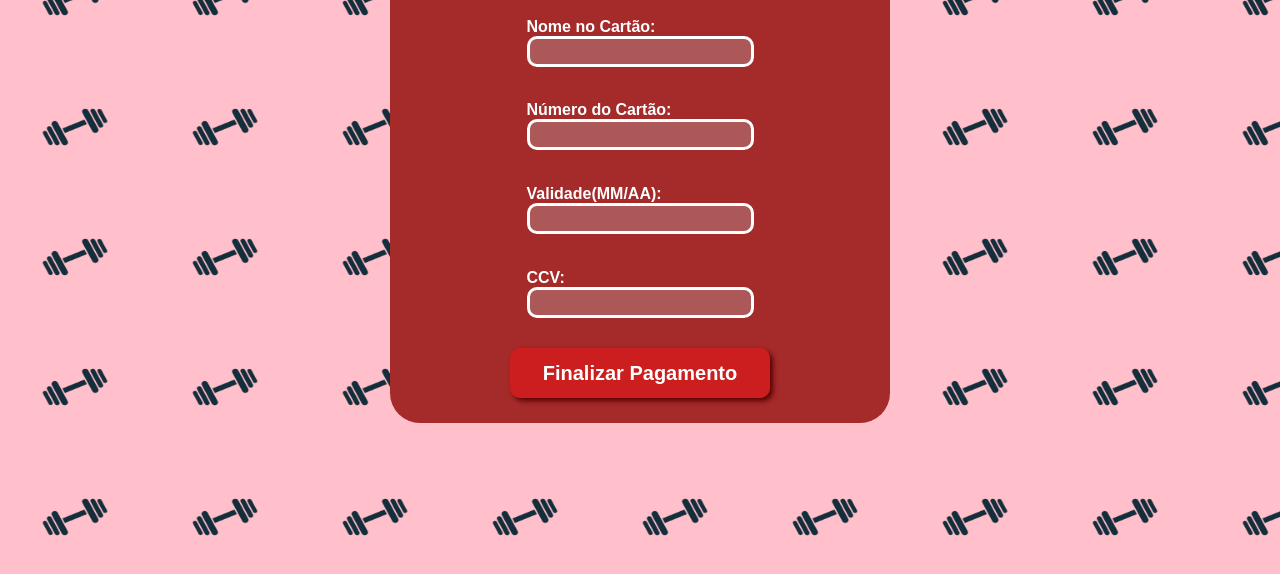
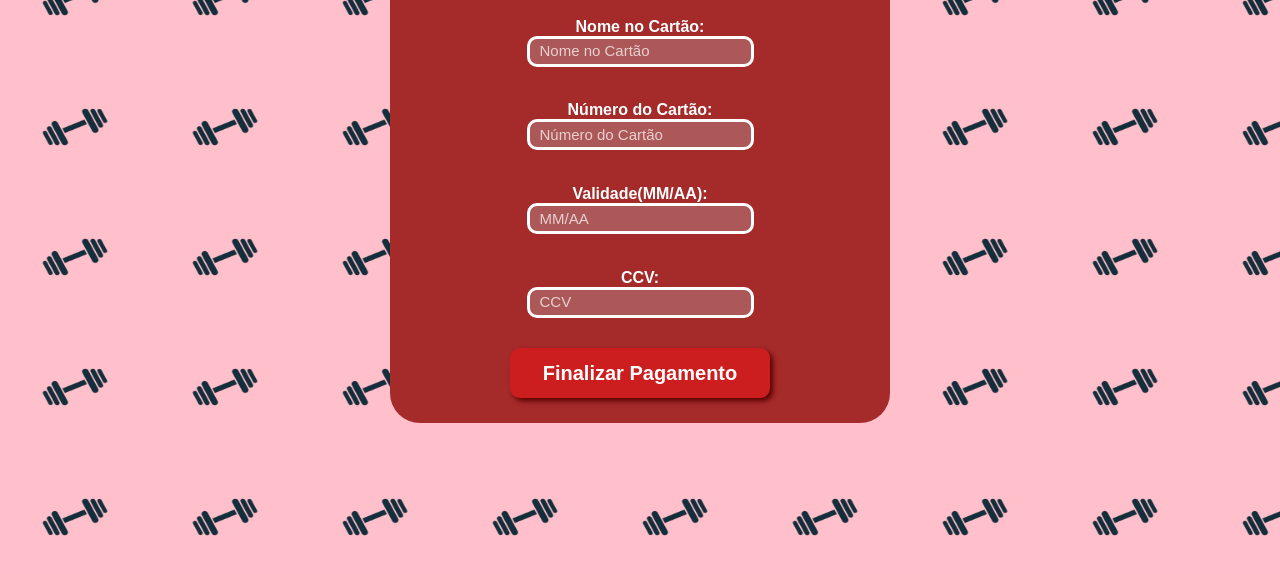
Before and after one commit to ClaMG/Trabalho-de-banco, a plain HTML site: page pagamento.html in a window 1280 px wide. Shown: the part 188-762 px from the top of the page. Drawn offline with Linux system fonts and the light colour scheme.

Commit message:
pagamento

```diff
--- a/pagamento.html
+++ b/pagamento.html
@@ -86,6 +86,13 @@
         .texto{
             color: white;
             font-weight: bold;
+            text-align: center;
+        }
+
+        input::placeholder{
+            color: rgba(255, 255, 255, 0.721);
+            font-size: 15px;
+            padding-left: 10px;
         }
 
         /*Cabeçario*/
@@ -204,10 +211,10 @@
         <h1 id="h1">Pagamento</h1>
         <div id="meio">
             <div id="part1">
-                <p class="texto">Nome no Cartão:<input type="text" class="input"></p>
-                <p class="texto">Número do Cartão:<input type="text" class="input"></p>
-                <p class="texto">Validade(MM/AA):<input type="text" class="input"></p>
-                <p class="texto">CCV:<input type="text" class="input"></p>
+                <p class="texto">Nome no Cartão:<input type="text" class="input" placeholder="Nome no Cartão"></p>
+                <p class="texto">Número do Cartão:<input type="text" class="input" placeholder="Número do Cartão"></p>
+                <p class="texto">Validade(MM/AA):<input type="text" class="input" placeholder="MM/AA"></p>
+                <p class="texto">CCV:<input type="text" class="input" placeholder="CCV"></p>
             </div>
         </div>
         <button id="butao">Finalizar Pagamento</button>
```
